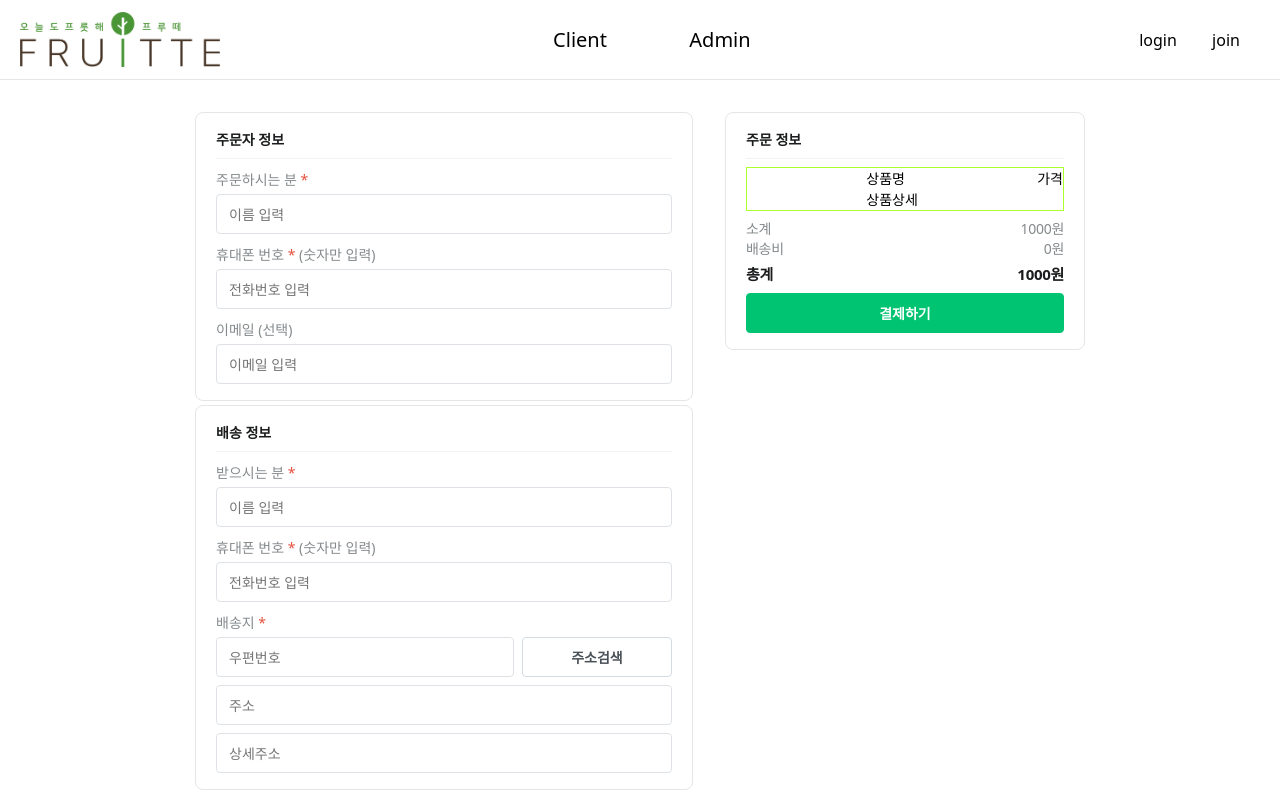
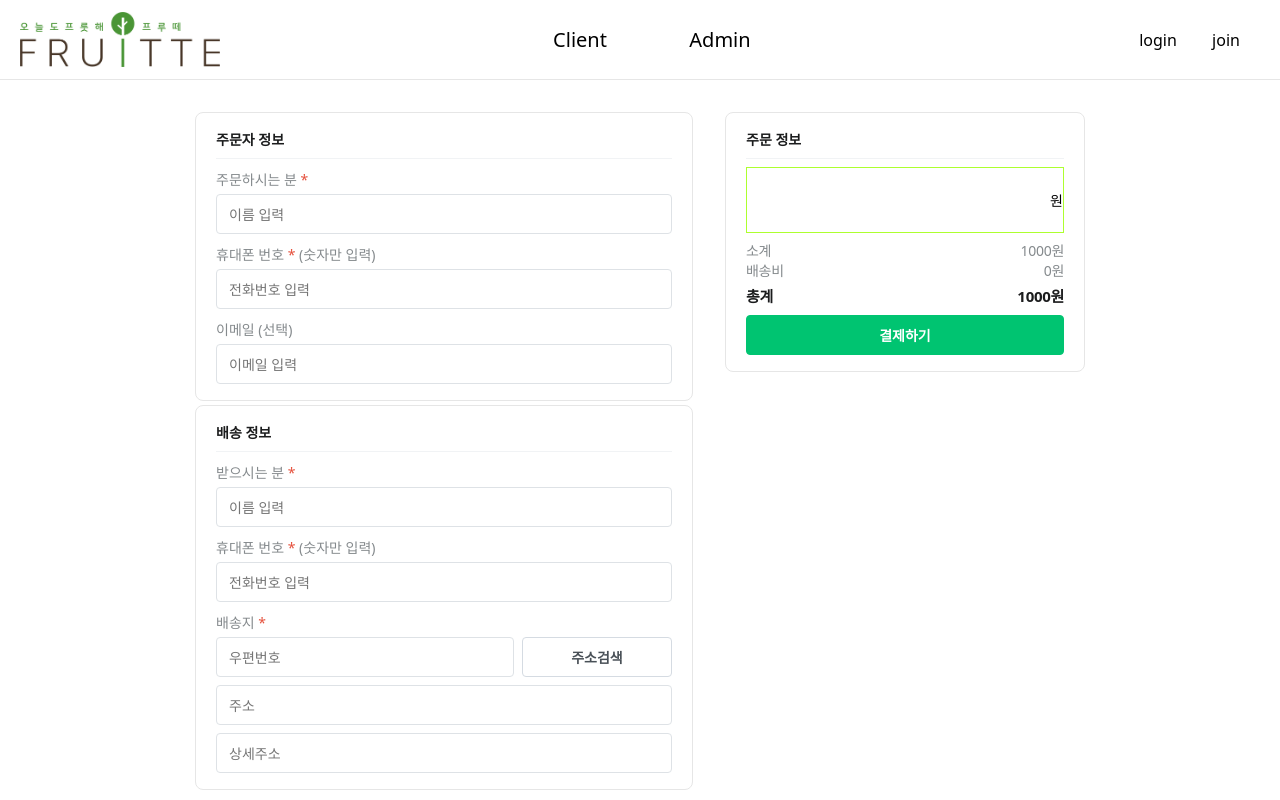
Before and after one commit to wanted-pre-onboarding-frontend-6/Assign-2, a React (Create React App) app: page /order in a window 1280 px wide. Shown: the top 800 px of the page. Built offline with nearby package versions, Linux system fonts and the light colour scheme.

Commit message:
hotfix: merge conflict
머지 이후 컨플릭트 에러를 해결하였습니다

```diff
--- a/src/components/admin/prodList/ProdItem.js
+++ b/src/components/admin/prodList/ProdItem.js
@@ -3,7 +3,7 @@ import styled from 'styled-components';
 import CommonButton from '../../common/button';
 import CommonLabel from '../../common/label';
 
-const ProdItem = ({ data, onEditShowFlag, onRemoveProdItem }) => {
+const AdminProdListItem = ({ data, onEditShowFlag, onRemoveProdItem }) => {
     const changedPrice = data.salePrice.replace(/\B(?<!\.\d*)(?=(\d{3})+(?!\d))/g, ',');
 
     const onEditHandler = useCallback(() => {
@@ -54,8 +54,7 @@ const ProdItem = ({ data, onEditShowFlag, onRemoveProdItem }) => {
         </ProdItemWrapper>
     );
 };
-
-export default React.memo(ProdItem);
+export default AdminProdListItem;
 
 const ProdItemWrapper = styled.li`
     margin-bottom: 20px;
--- a/src/components/admin/prodList/SearchHeader.js
+++ b/src/components/admin/prodList/SearchHeader.js
@@ -1,7 +1,7 @@
 import styled from 'styled-components';
 import CommonLabel from '../../common/label';
 
-const SearchHeader = () => {
+const AdminProdSearchHeader = () => {
     return (
         <SearchHeaderContainer>
             <SerchInputWrapper>
@@ -22,7 +22,7 @@ const SearchHeader = () => {
     );
 };
 
-export default SearchHeader;
+export default AdminProdSearchHeader;
 
 const SearchHeaderContainer = styled.header`
     position: relative;
--- a/src/components/admin/prodList/Pagination.js
+++ b/src/components/admin/prodList/adminPagination.js
@@ -1,6 +1,6 @@
 import styled from 'styled-components';
 
-const Pagination = ({ pageLength, curPage, setCurPage }) => {
+const AdminProdListPagination = ({ pageLength, curPage, setCurPage }) => {
     const onClickDecrease = () => {
         setCurPage(prev => parseInt(prev) - 1);
     };
@@ -37,7 +37,7 @@ const Pagination = ({ pageLength, curPage, setCurPage }) => {
     );
 };
 
-export default Pagination;
+export default AdminProdListPagination;
 
 const PaginationContainer = styled.section`
     position: absolute;
--- a/src/components/client/footer/footer.js
+++ b/src/components/client/footer/footer.js
@@ -1,10 +1,10 @@
 import React from 'react';
 import { useNavigate } from 'react-router-dom';
 import styled from 'styled-components';
-
 import { FontAwesomeIcon } from '@fortawesome/react-fontawesome';
 import { library } from '@fortawesome/fontawesome-svg-core';
 import { faInstagram } from '@fortawesome/free-brands-svg-icons';
+
 library.add(faInstagram);
 
 const Footer = () => {
--- a/src/components/client/orders/orderList.js
+++ b/src/components/client/orders/orderList.js
@@ -104,6 +104,7 @@ const State = styled.td`
         border-radius: 5px;
         background: ${props => props.theme.mainColor};
         padding: 3px;
+    }
 `;
 
 const Detail = styled.div`
--- a/src/pages/admin/prodListPage.js
+++ b/src/pages/admin/prodListPage.js
@@ -1,8 +1,8 @@
 import { useCallback, useEffect, useState } from 'react';
 import styled from 'styled-components';
-import ProdItem from '../../components/admin/prodList/prodItem';
-import Pagination from '../../components/admin/prodList/pagination';
-import SearchHeader from '../../components/admin/prodList/searchHeader';
+import AdminProdListItem from '../../components/admin/prodList/prodItem';
+import AdminProdListPagination from '../../components/admin/prodList/adminPagination';
+import AdminProdSearchHeader from '../../components/admin/prodList/searchHeader';
 import AdminProdService from '../../services/admin/adminProdService';
 
 const AdminProdListPage = () => {
@@ -60,20 +60,24 @@ const AdminProdListPage = () => {
 
     return (
         <ProdListPageMain>
-            <SearchHeader />
+            <AdminProdSearchHeader />
             <ProdItemContainer>
                 <ul>
                     {curData.map(it => (
-                        <ProdItem
+                        <AdminProdListItem
                             key={it.id}
                             onEditShowFlag={onEditShowFlag}
                             onRemoveProdItem={onRemoveProdItem}
                             data={it}
-                        ></ProdItem>
+                        ></AdminProdListItem>
                     ))}
                 </ul>
             </ProdItemContainer>
-            <Pagination pageLength={pageLength} curPage={curPage} setCurPage={setCurPage} />
+            <AdminProdListPagination
+                pageLength={pageLength}
+                curPage={curPage}
+                setCurPage={setCurPage}
+            />
         </ProdListPageMain>
     );
 };
--- a/src/pages/admin/prodPage.js
+++ b/src/pages/admin/prodPage.js
@@ -30,6 +30,7 @@ export default AdminProdPage;
 const AdminProdContainer = styled.div`
     margin: 0 auto;
     padding: 32px 0;
+    max-width: 80%;
     max-height: calc(100vh - 48px);
     overflow-y: scroll;
 
--- a/src/pages/client/main/main.js
+++ /dev/null
@@ -1,13 +0,0 @@
-import React from 'react';
-import styled from 'styled-components';
-import Footer from '../../../components/client/footer/footer';
-
-const Main = () => {
-    return (
-        <>
-            <div>Main</div>
-        </>
-    );
-};
-
-export default Main;
--- a/src/pages/client/order/order.js
+++ b/src/pages/client/order/order.js
@@ -1,7 +1,19 @@
-import React from 'react';
+import React, { useCallback, useRef } from 'react';
+import { useNavigate } from 'react-router-dom';
 import styled from 'styled-components';
 
 const Order = () => {
+    const navigate = useNavigate();
+
+    const prodName = useRef(sessionStorage.getItem('prodName'));
+    const prodCount = useRef(sessionStorage.getItem('prodCount'));
+    const prodIme = useRef(sessionStorage.getItem('prodImg'));
+    const price = useRef(sessionStorage.getItem('price'));
+
+    const onPaymentHandler = useCallback(() => {
+        navigate('/orders');
+    }, []);
+
     return (
         <Container>
             <LeftContainer>
@@ -86,13 +98,12 @@ const Order = () => {
                     </OrderInfoHeader>
                     <ProductContainer>
                         <div>
-                            <img />
+                            <img src={prodIme.current} />
                         </div>
                         <div>
-                            <div>상품명</div>
-                            <div>상품상세</div>
+                            <div>{prodName.current}</div>
                         </div>
-                        <div>가격</div>
+                        <div>{price.current} 원</div>
                     </ProductContainer>
                     <OrderSummaryContainer>
                         <ProductPrice>
@@ -117,7 +128,7 @@ const Order = () => {
                             </div>
                         </TotalPrice>
                     </OrderSummaryContainer>
-                    <PayButton>결제하기</PayButton>
+                    <PayButton onClick={onPaymentHandler}>결제하기</PayButton>
                 </OrderInfo>
             </RightContainer>
         </Container>
@@ -236,8 +247,13 @@ const OrderInfoHeader = styled(BuyerInfoHeader)``;
 const ProductContainer = styled.div`
     display: flex;
     justify-content: space-between;
+    align-items: center;
     margin-bottom: 8px;
     border: 1px solid greenyellow;
+    & > div:first-child {
+        width: 64px;
+        height: 64px;
+    }
 `;
 
 const OrderSummaryContainer = styled.div``;
--- a/src/router.js
+++ b/src/router.js
@@ -5,7 +5,6 @@ import AdminProdPage from './pages/admin/prodPage';
 import GlobalStyle from './styles/global';
 import ClientRoute from './utils/ClientRoute';
 import AdminRoute from './utils/adminRoute';
-import Main from './pages/client/main/main';
 import ProdDetail from './pages/client/prodDetail';
 import Orders from './pages/client/orders/orders';
 import ProductPage from './pages/client/ProductListPage';
@@ -19,13 +18,12 @@ const Router = () => {
                 <Routes>
                     {/* client */}
                     <Route element={<ClientRoute />}>
-                        <Route path="/" element={<Main />} />
                         <Route path="/prodDetail/:id" element={<ProdDetail />} />
-                        <Route path="/fruitstore" element={<ProductPage />} />
+                        <Route path="/" element={<ProductPage />} />
                         <Route path="/order" element={<Order />} />
                         <Route path="/orders" element={<Orders />} />
                     </Route>
-                     {/* admin */}
+                    {/* admin */}
                     <Route path="/admin" element={<AdminLoginPage />} />
                     <Route element={<AdminRoute />}>
                         <Route exact path="/admin/prodList" element={<AdminProdListPage />} />
```
Also changed, not shown: package.json (indentation only), 1 other file (tests, documents, lock files or other folders). Lines whose indentation alone changed are shown as unchanged.
